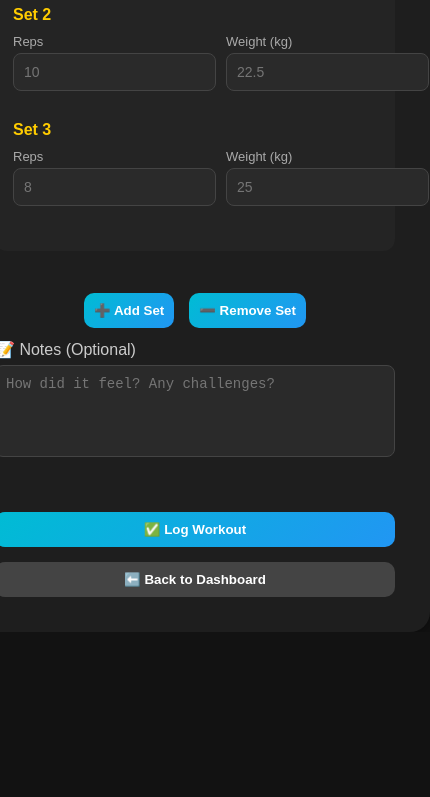
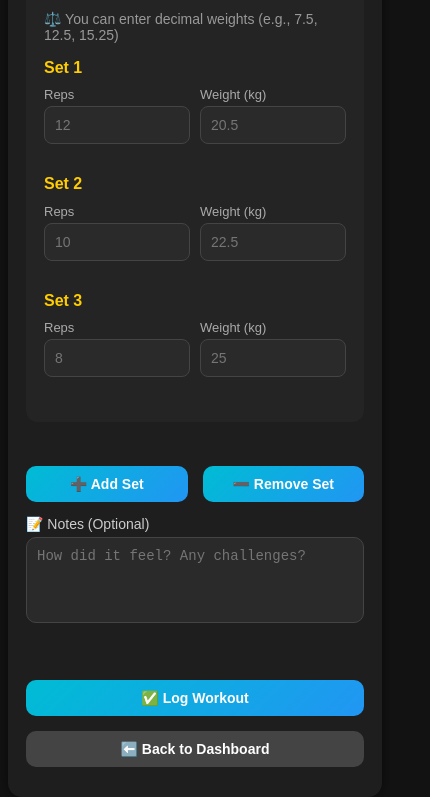
Before and after one commit to Antony726/Gymify, a website with bundled scripts: page log.html in a window 390 px wide. Shown: the part 362-1159 px from the top of the page, 430 px wide, since content can reach past the window. Before the commit the page ends 994 px from the top, so only its background shows below. Built offline with nearby package versions, Linux system fonts and the light colour scheme; no server answers.

Commit message:
Add files via upload

```diff
--- a/css/history.css
+++ b/css/history.css
@@ -4,10 +4,11 @@ body {
   color: #c5c6c7;
   display: flex;
   justify-content: center;
-  align-items: center;
+  align-items: flex-start; /* align top to allow natural scroll */
   height: 100vh;
   margin: 0;
-  overflow: hidden;
+  overflow-y: auto; /* page scrolls */
+  padding: 20px 0; /* small breathing space */
 }
 
 .container {
@@ -19,21 +20,25 @@ body {
   box-shadow: 0 0 10px rgba(255, 255, 255, 0.1);
   display: flex;
   flex-direction: column;
-  height: 90vh;
+  min-height: 90vh;
+  box-sizing: border-box;
 }
 
+/* title */
 h2 {
   color: #66fcf1;
   text-align: center;
   margin-bottom: 15px;
 }
 
+/* make this flow naturally (no inner scroll) */
 #history-container {
   flex: 1;
-  overflow-y: auto;
   padding-right: 10px;
+  overflow: visible; /* remove independent scroll */
 }
 
+/* log boxes */
 .log-entry {
   background-color: #1e1e2f;
   color: #fff;
@@ -48,12 +53,14 @@ h2 {
   background: #45a29e;
 }
 
+/* button container fixed below log list */
 .button-container {
   display: flex;
   justify-content: space-between;
   margin-top: 15px;
 }
 
+/* buttons */
 button {
   background: #66fcf1;
   color: #0b0c10;
@@ -70,3 +77,22 @@ button {
 button:hover {
   background: #45a29e;
 }
+
+/* 📱 mobile spacing tweaks */
+@media (max-width: 480px) {
+  .container {
+    padding: 20px;
+    border-radius: 12px;
+  }
+
+  button {
+    width: 100%;
+    padding: 12px;
+    font-size: 15px;
+  }
+
+  .button-container {
+    flex-direction: column;
+    gap: 10px;
+  }
+}
--- a/css/log.css
+++ b/css/log.css
@@ -1,55 +1,77 @@
-/* Global dark theme consistent with dashboard and plan pages */
+/* 🌙 Global Dark Mobile Theme */
 body {
   font-family: "Poppins", sans-serif;
   background: #121212;
-  color: #fff;
+  color: #ffffff;
   display: flex;
   justify-content: center;
-  align-items: center;
+  align-items: flex-start;
   height: 100vh;
   margin: 0;
+  padding: 20px 10px;
+  overflow-y: auto;
 }
 
+/* 🧱 Main Container */
 .container {
   background: #1e1e1e;
-  padding: 25px 35px;
-  border-radius: 20px;
-  box-shadow: 0 0 15px rgba(0, 0, 0, 0.5);
-  width: 400px;
+  padding: 20px;
+  border-radius: 16px;
+  box-shadow: 0 0 12px rgba(0, 0, 0, 0.5);
+  width: 100%;
+  max-width: 450px;
+  box-sizing: border-box;
 }
 
+/* 📘 Headings */
 h2, h3, h4 {
   text-align: center;
   color: #00bcd4;
-  margin-bottom: 10px;
+  margin-bottom: 12px;
+  font-weight: 600;
+  line-height: 1.2;
 }
 
+/* 🧾 Form Styles */
 form {
   display: flex;
   flex-direction: column;
-  gap: 12px;
+  gap: 14px;
+  width: 100%;
 }
 
+/* 🏷️ Labels */
 label {
   font-weight: 500;
   color: #ccc;
+  font-size: 14px;
+  margin-bottom: 5px;
 }
 
-select, input, textarea {
+/* 🧩 Inputs, Selects, Textareas */
+select,
+input,
+textarea {
+  width: 100%;
   background: #2a2a2a;
   color: #fff;
   border: 1px solid #444;
-  border-radius: 8px;
-  padding: 10px;
-  font-size: 14px;
+  border-radius: 10px;
+  padding: 12px;
+  font-size: 15px;
   outline: none;
+  transition: 0.3s;
+  box-sizing: border-box;
 }
 
-select:focus, input:focus, textarea:focus {
+select:focus,
+input:focus,
+textarea:focus {
   border-color: #00bcd4;
   box-shadow: 0 0 5px #00bcd4;
 }
 
+/* 📦 Sets Container */
 .sets-container {
   background: #242424;
   padding: 10px;
@@ -60,34 +82,40 @@ select:focus, input:focus, textarea:focus {
 .set h4 {
   color: #ffcc00;
   margin-bottom: 5px;
+  font-size: 15px;
 }
 
+/* 🔘 Buttons */
 button {
   background: linear-gradient(135deg, #00bcd4, #2196f3);
   color: white;
   border: none;
-  padding: 10px;
+  padding: 12px;
   border-radius: 10px;
   cursor: pointer;
-  transition: 0.3s;
+  transition: all 0.3s ease;
   font-weight: 600;
+  font-size: 15px;
+  width: 100%;
 }
 
 button:hover {
   background: linear-gradient(135deg, #2196f3, #00bcd4);
-  transform: scale(1.03);
+  transform: scale(1.02);
 }
 
+/* ✅ Status Text */
 #status {
   text-align: center;
-  margin-top: 10px;
+  margin-top: 12px;
   color: #00e676;
   font-weight: 500;
+  font-size: 14px;
 }
 
+/* ◀️ Back Button */
 #back-btn {
   margin-top: 15px;
-  width: 100%;
   background: #444;
   color: #fff;
 }
@@ -95,3 +123,28 @@ button:hover {
 #back-btn:hover {
   background: #555;
 }
+
+/* 📱 Extra Mobile Tweaks */
+@media (max-width: 480px) {
+  body {
+    padding: 15px 8px;
+  }
+
+  .container {
+    padding: 18px;
+    border-radius: 14px;
+  }
+
+  input, select, textarea, button {
+    font-size: 14px;
+    padding: 10px;
+  }
+
+  h2 {
+    font-size: 20px;
+  }
+
+  h3, h4 {
+    font-size: 16px;
+  }
+}
```
